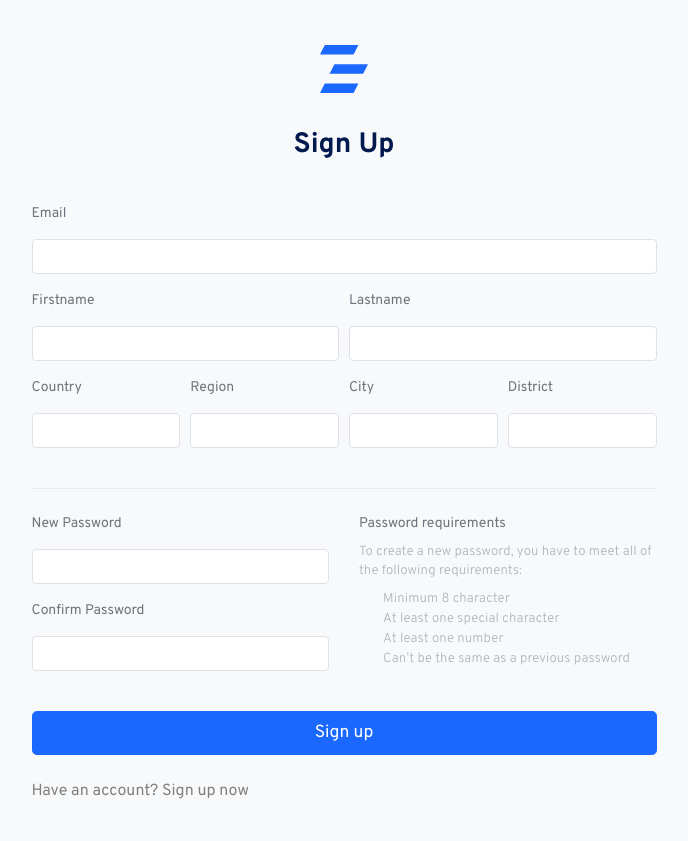
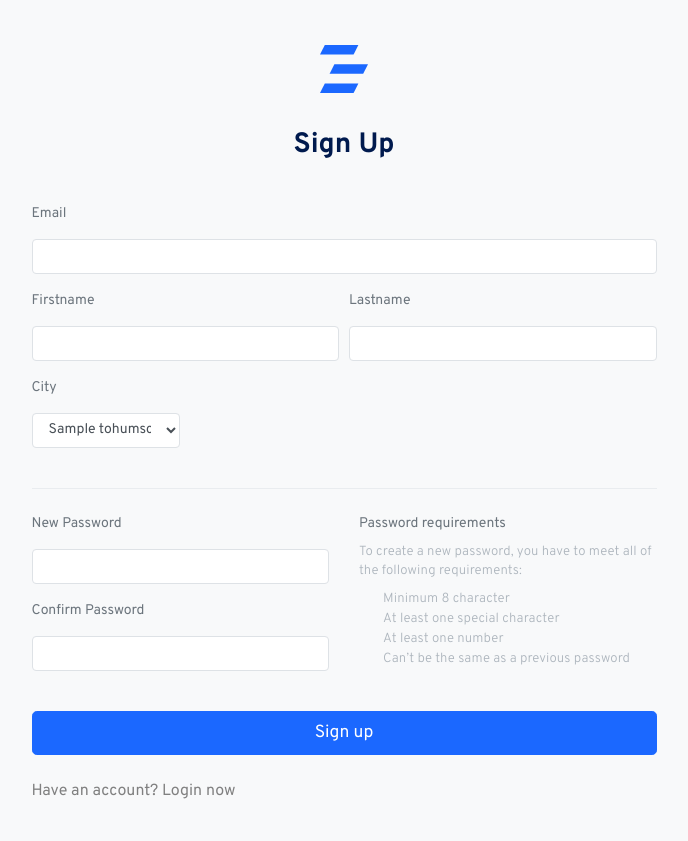
Before and after one commit to Carnagie/Bil372_TOHUM, a Flask app: page /register in a window 1280 px wide. Shown: the part 31-872 px from the top of the page, without its empty margins (296-984 px from the left). Run offline with Flask 2, Linux system fonts and the light colour scheme; a database or web service that is not in the repository returns one stand-in record (values such as "Sample title"); some libraries are stand-ins or nearby versions.

Commit message:
added new register / login functions according to new database

```diff
--- a/app.py
+++ b/app.py
@@ -4,7 +4,7 @@ import psycopg2
 app = Flask(__name__)
 app.secret_key = "hello"
 con = psycopg2.connect(host="localhost", port="9999", database="tohumdb", user="super", password="whqrnr&6mxAj7")
-
+#con = psycopg2.connect(host="localhost", port="5432", database="tohumdb", user="postgres", password="facethest0rm")
 
 @app.route('/', methods=["GET","POST"])
 def index():
@@ -43,7 +43,7 @@ def login():
             cur = con.cursor()
             email = request.form["email"]
             password = request.form["password"]
-            cur.execute("select ciftcipassword from ciftci where ciftcimail='{}'".format(email))
+            cur.execute("select password from tohumschema.farmer where mail='{}'".format(email))
             truePassword = cur.fetchone()
             con.commit()
             cur.close()
@@ -62,8 +62,6 @@ def login():
                 else:
                     return redirect(url_for("login"))
 
-
-
         else:
             if "user" in session:
                 return redirect(url_for("user"))
@@ -78,38 +76,44 @@ def logout():
 @app.route('/register', methods=["POST","GET"])
 def register():
 
+    cur = con.cursor()
+    cur.execute("SELECT * FROM tohumschema.city;")
+    cities = cur.fetchall()
+    cur.close()
+
+
     if request.method == "POST":
+
         email = request.form["email"]
         first_name = request.form["firstname"]
         last_name = request.form["lastname"]
-        country = request.form["country"]
-        region = request.form["region"]
         city = request.form["city"]
-        district = request.form["district"]
+        for i in cities:
+            if city == i[2]:
+                city = i[1]
+                break
         first_password = request.form["first_password"]
         second_password = request.form["second_password"]
 
         cur = con.cursor()
-        cur.execute("select * from ciftci where ciftcimail='{}'".format(email))
+        cur.execute("select * from tohumschema.farmer where mail='{}'".format(email))
         ret = cur.fetchall()
         if ret or first_password != second_password:
             print("hata mesaji")
             return redirect(url_for("register"))
         else:
             print("kaydolabilir")
-            cur.execute("insert into ciftci (ciftcifname, ciftcilname, ciftcimail, ciftcipassword) values(%s, %s, %s, %s)", (first_name,last_name, email, first_password))
-            cur.execute("select ciftciid from ciftci where ciftcimail='{}'".format(email))
-            ciftciID = cur.fetchone()[0]
+            cur.execute("INSERT into tohumschema.farmer ( mail, name, lastname, password, cityid) values(%s, %s, %s, %s, %s)", (email,first_name,last_name, first_password, city))
+            cur.execute("SELECT farmerid from tohumschema.farmer where mail='{}'".format(email))
+            farmerID = cur.fetchone()[0]
             con.commit()
-            #cur.execute("select ilceid from ")
-            print(ciftciID)
-            #TODO @carnagie insert to ilce bolge...
         cur.close()
 
         return redirect(url_for("register"))
 
     else:
-        return render_template('register.html')
+        return render_template('register.html',cities=cities)
+
 
 @app.route('/fruits', methods=["POST","GET"])
 def fruits():
--- a/templates/register.html
+++ b/templates/register.html
@@ -75,20 +75,17 @@
             </div>
             <div class="form-row">
                 <div class="form-group col-md-3">
-                    <label for="firstname">Country</label>
-                    <input type="text" id="country" class="form-control" name="country">
-                </div>
-                <div class="form-group col-md-3">
-                    <label for="lastname">Region</label>
-                    <input type="text" id="region" class="form-control" name="region">
-                </div>
-                <div class="form-group col-md-3">
                     <label for="lastname">City</label>
-                    <input type="text" id="city" class="form-control" name="city">
-                </div>
-                <div class="form-group col-md-3">
-                    <label for="lastname">District</label>
-                    <input type=" " id="district" class="form-control" name="district">
+
+                    <select id="city" name="city" class="form-control">
+                        {% for city in cities | sort(attribute=1)%}
+                        <option value="{{city[2]}}">
+                            {{city[2]}}
+                        </option>
+                        {% endfor %}
+                    </select>
+
+                    <!--<input type="text" id="city" class="form-control" name="city">-->
                 </div>
             </div>
             <hr class="my-4">
@@ -116,7 +113,7 @@
                 </div>
             </div>
             <button class="btn btn-lg btn-primary btn-block" type="submit">Sign up</button>
-            <p class="mt-4 mb-2"><a class="signup" href="/login">Have an account? Sign up now</a></p>
+            <p class="mt-4 mb-2"><a class="signup" href="/login">Have an account? Login now</a></p>
         </form>
     </div>
 </div>
```
